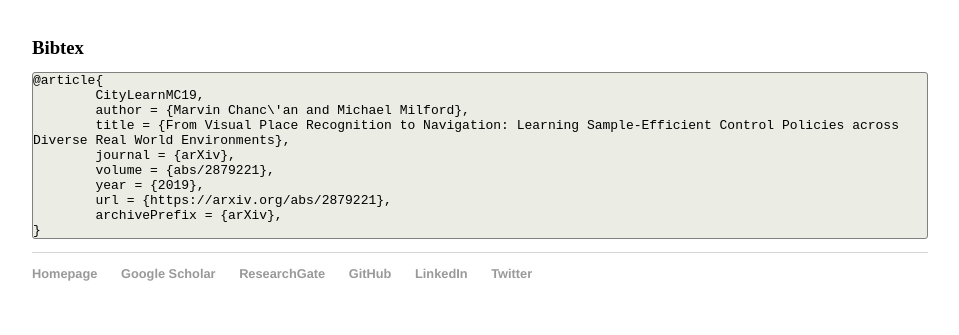
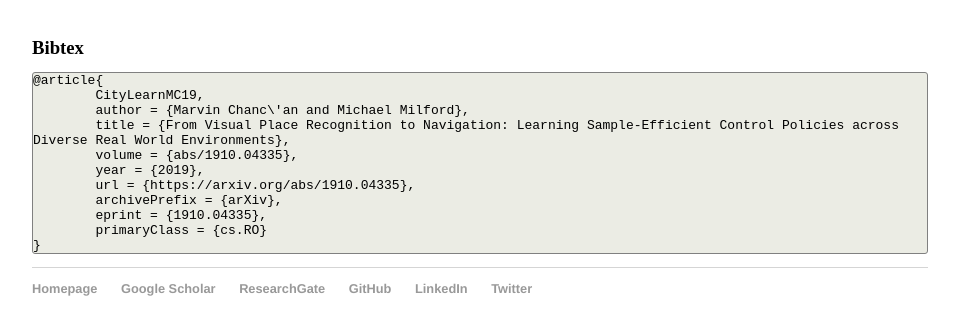
Before and after one commit to mchancan/mchancan.github.io, a Jekyll site: the page built from projects/CityLearn/index.html, in a window 1280 px wide, cut to the strip 1206-1562 px from the top of the page. Shown: the top 335 px of the strip, without its empty margins (160-1119 px from the left). Built offline with Jekyll 4.4.1, drawn with Linux system fonts in a browser that asks for light colours; comment, search, counter and statistics services are not loaded.

Commit message:
Update index.html

```diff
--- a/projects/CityLearn/index.html
+++ b/projects/CityLearn/index.html
@@ -49,7 +49,7 @@ title: "From Visual Place Recognition to Navigation: Learning Sample-Efficient C
 </td>
 
 <td>
-	<h3> Manuscript: [<a href="2019_CityLearn.pdf">PDF</a>] &nbsp; &nbsp; &nbsp; Code: [<a href="https://github.com/mchancan/citylearn">GitHub</a>] &nbsp; &nbsp; &nbsp; arXiv: [<a href="https://arxiv.org/abs/2879221">arXiv</a>] </h3>
+	<h3> Manuscript: [<a href="2019_CityLearn.pdf">PDF</a>] &nbsp; &nbsp; &nbsp; Code: [<a href="https://github.com/mchancan/citylearn">GitHub</a>] &nbsp; &nbsp; &nbsp; arXiv: [<a href="https://arxiv.org/abs/1910.04335">arXiv</a>] </h3>
 </td>
 
 <tr>
@@ -66,10 +66,11 @@ title: "From Visual Place Recognition to Navigation: Learning Sample-Efficient C
 	CityLearnMC19,
 	author = {Marvin Chanc\'an and Michael Milford},
 	title = {From Visual Place Recognition to Navigation: Learning Sample-Efficient Control Policies across Diverse Real World Environments},
-	journal = {arXiv},
-	volume = {abs/2879221},
+	volume = {abs/1910.04335},
 	year = {2019},
-	url = {https://arxiv.org/abs/2879221},
+	url = {https://arxiv.org/abs/1910.04335},
 	archivePrefix = {arXiv},
+	eprint = {1910.04335},
+    	primaryClass = {cs.RO}
 }
 </pre>
```
